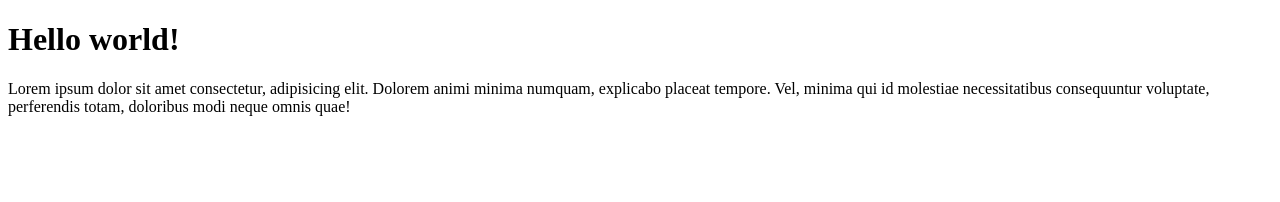
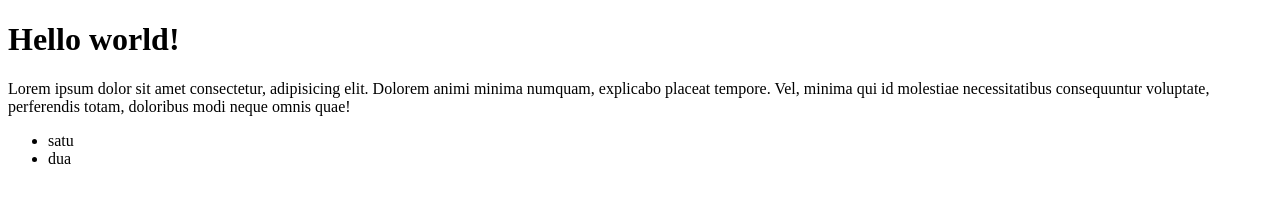
Before and after one commit to nattooo/nat-git-test-2, a plain HTML site: page index.html in a window 1280 px wide. Drawn offline with Linux system fonts and the light colour scheme.

Commit message:
menambahkan list

```diff
--- a/index.html
+++ b/index.html
@@ -9,5 +9,9 @@
 <body>
   <h1>Hello world!</h1>
   <p>Lorem ipsum dolor sit amet consectetur, adipisicing elit. Dolorem animi minima numquam, explicabo placeat tempore. Vel, minima qui id molestiae necessitatibus consequuntur voluptate, perferendis totam, doloribus modi neque omnis quae!</p>
+  <ul>
+    <li>satu</li>
+    <li>dua</li>
+  </ul>
 </body>
 </html>
```
